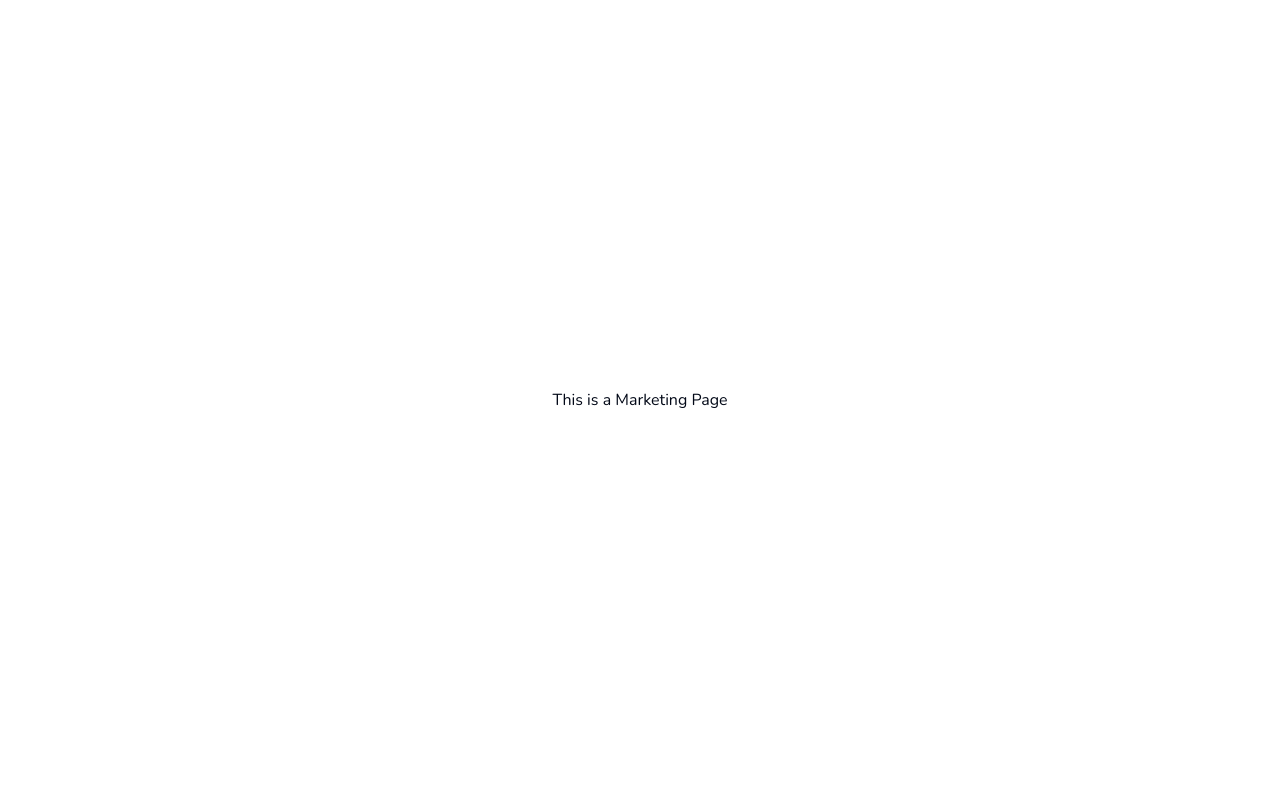
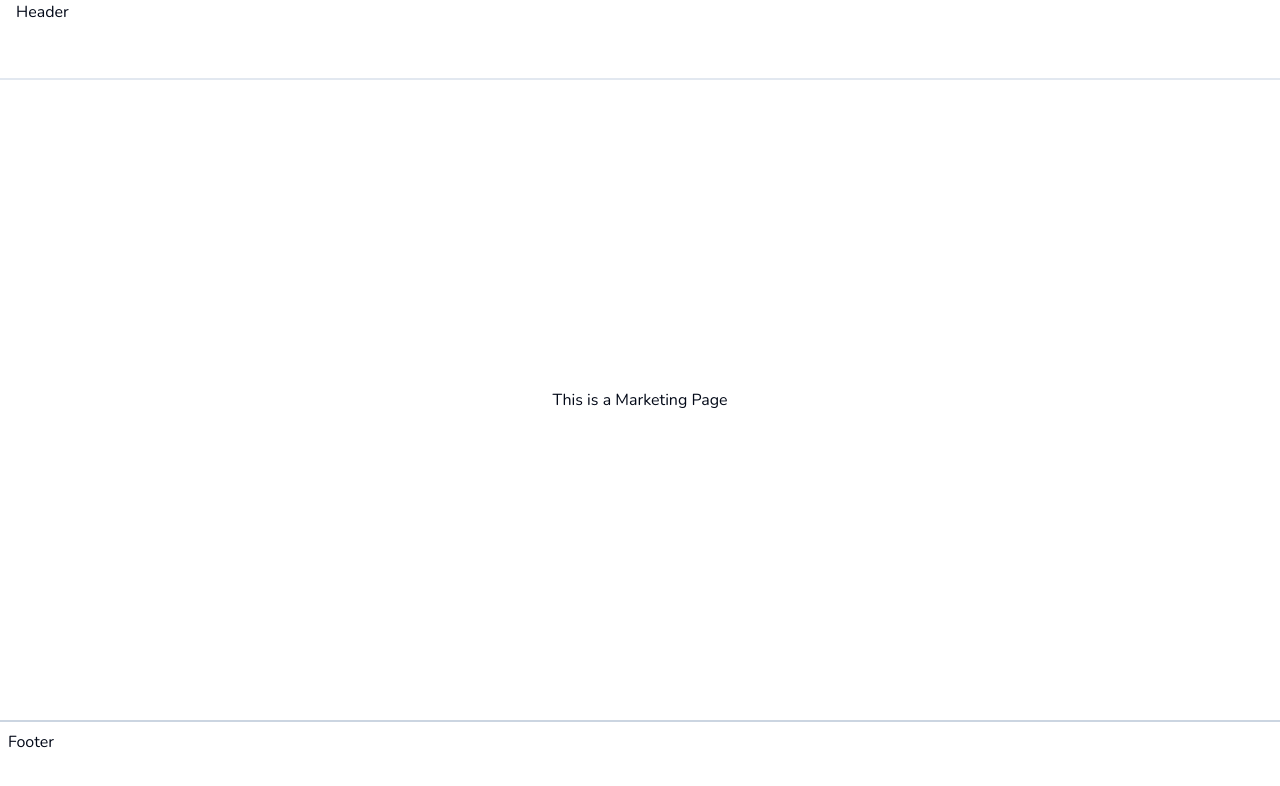
Before and after one commit to arushsingh03/Duolingo-Clone, a Next.js app: page / in a window 1280 px wide. Shown: the top 786 px of the page. Built offline with nearby package versions, Linux system fonts and the light colour scheme.

Commit message:
updated landing page

```diff
--- a/app/(marketing)/header.tsx
+++ b/app/(marketing)/header.tsx
@@ -1,6 +1,6 @@
 export const Header = () => {
     return(
-        <header className="h-40 w-full border-b-2 border-slate-200 px-4">
+        <header className="h-20 w-full border-b-2 border-slate-200 px-4">
             Header
         </header>
     );
--- a/app/(marketing)/layout.tsx
+++ b/app/(marketing)/layout.tsx
@@ -6,10 +6,11 @@ type prop = {
 const MarketingLayout =   ({children}: prop ) => {
     return(
         <div className="min-h-screen flex flex-col">
-            <header />
-        <main className="flex-1 flex flex-col items-center justify-center">{children}
+            <Header />
+        <main className="flex-1 flex flex-col items-center justify-center">
+            {children}
         </main>
-        <footer />
+        <Footer />
         </div>
     );
 };
--- a/app/layout.tsx
+++ b/app/layout.tsx
@@ -5,8 +5,8 @@ import "./globals.css";
 const font = Nunito({ subsets: ["latin"] });
 
 export const metadata: Metadata = {
-  title: "Create Next App",
-  description: "Generated by create next app",
+  title: "Duolingo Clone",
+  description: "Arush bana raha hai",
 };
 
 export default function RootLayout({
```
